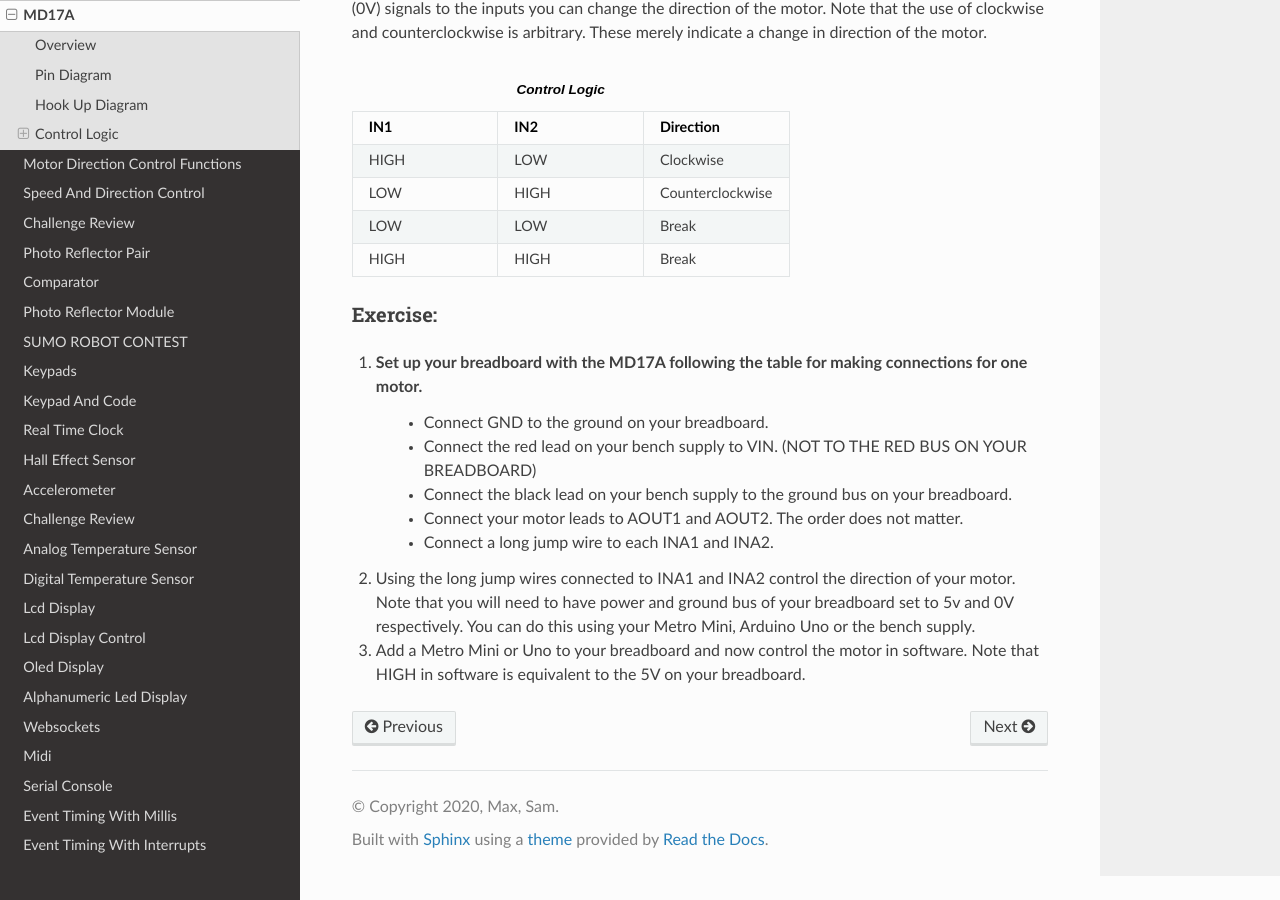
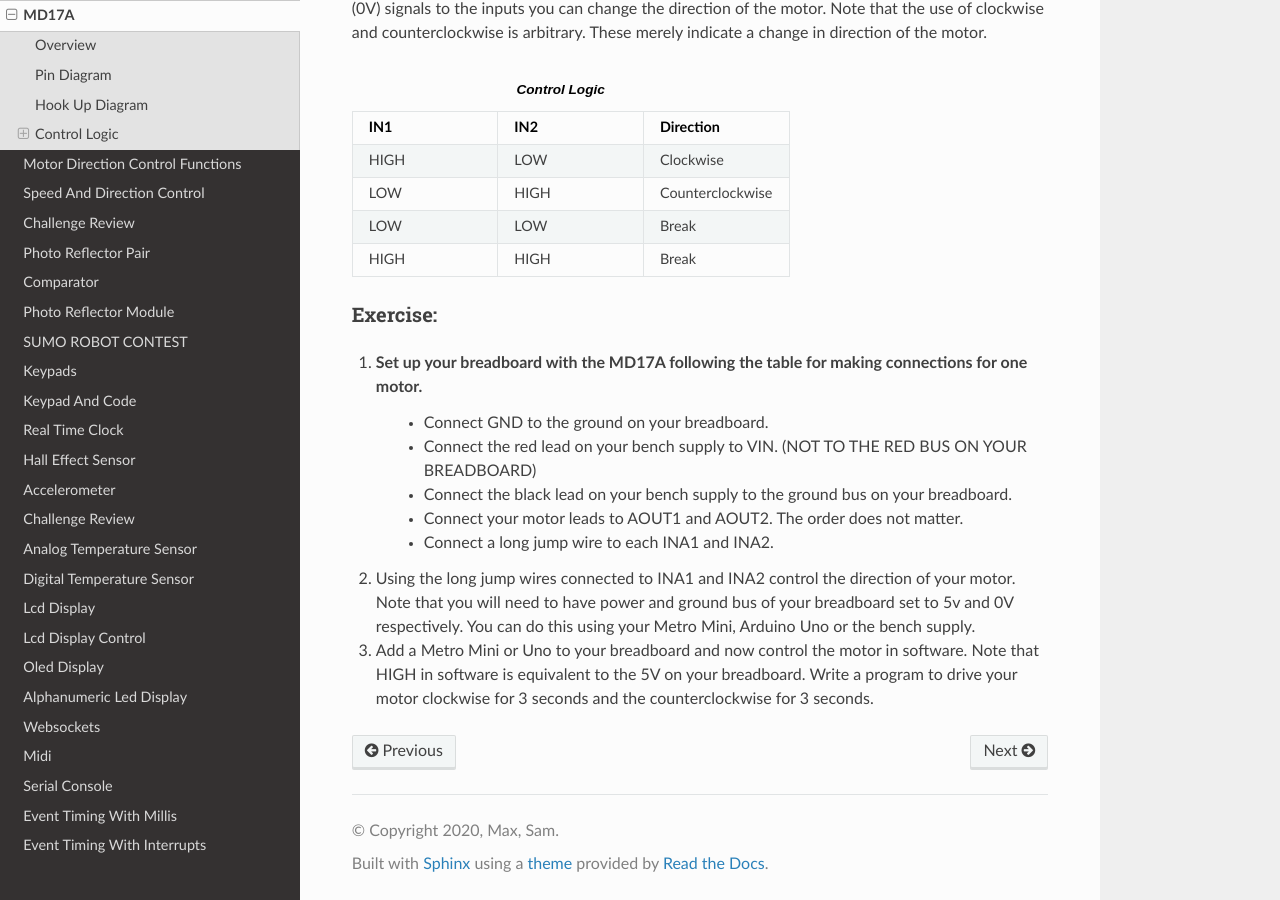
Before and after one commit to maxtkc/mvths-wiki, a Sphinx documentation site: the page built from docs/060b-MD17A.rst, in a window 1280 px wide and 900 px high, scrolled down 1899 px. Built offline with Sphinx 7.4.7 and the Read the Docs theme 2.0.0, drawn with Linux system fonts in a browser that asks for light colours; pages that are not in the unit, such as notebooks, are missing from menus.

Commit message:
Update 060b-MD17A.rst

```diff
--- a/docs/060b-MD17A.rst
+++ b/docs/060b-MD17A.rst
@@ -92,4 +92,4 @@ Exercise:
 
 #. Using the long jump wires connected to INA1 and INA2 control the direction of your motor. Note that you will need to have power and ground bus of your breadboard set to 5v and 0V respectively. You can do this using your Metro Mini, Arduino Uno or the bench supply.
 
-#. Add a Metro Mini or Uno to your breadboard and now control the motor in software. Note that HIGH in software is equivalent to the 5V on your breadboard.
+#. Add a Metro Mini or Uno to your breadboard and now control the motor in software. Note that HIGH in software is equivalent to the 5V on your breadboard. Write a program to drive your motor clockwise for 3 seconds and the counterclockwise for 3 seconds.
```
